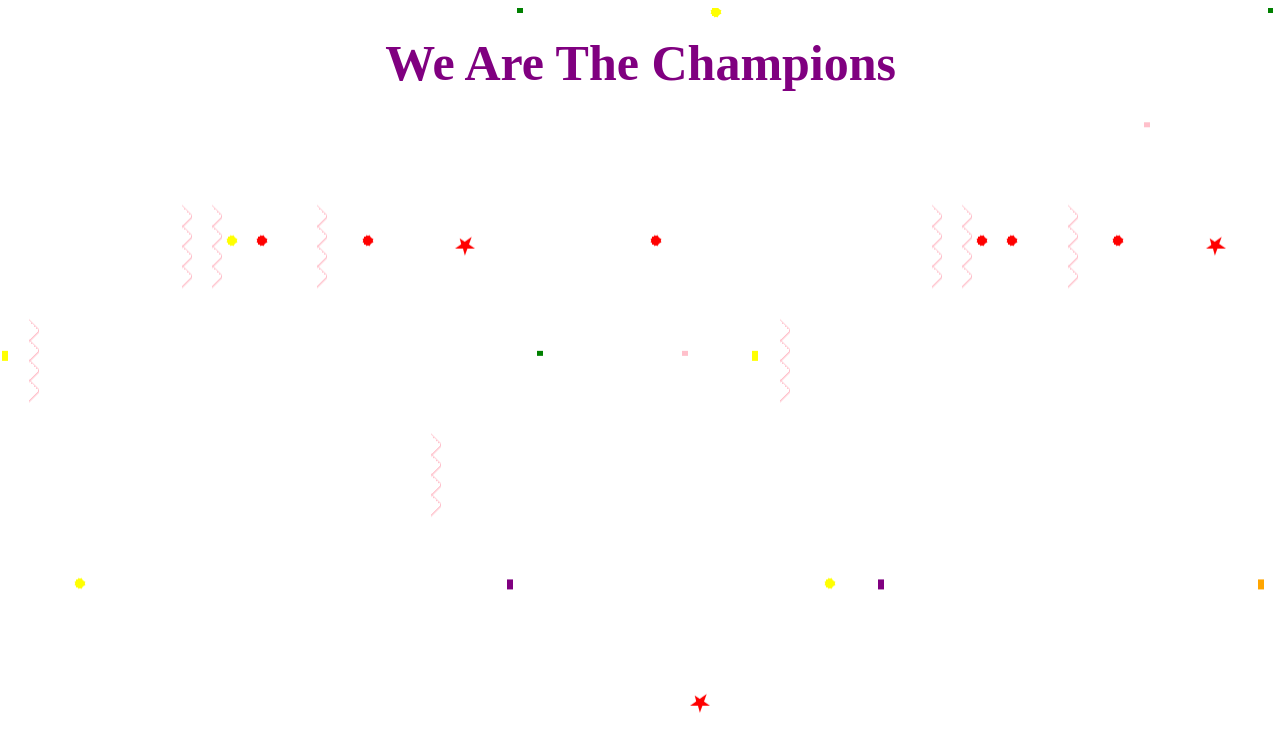
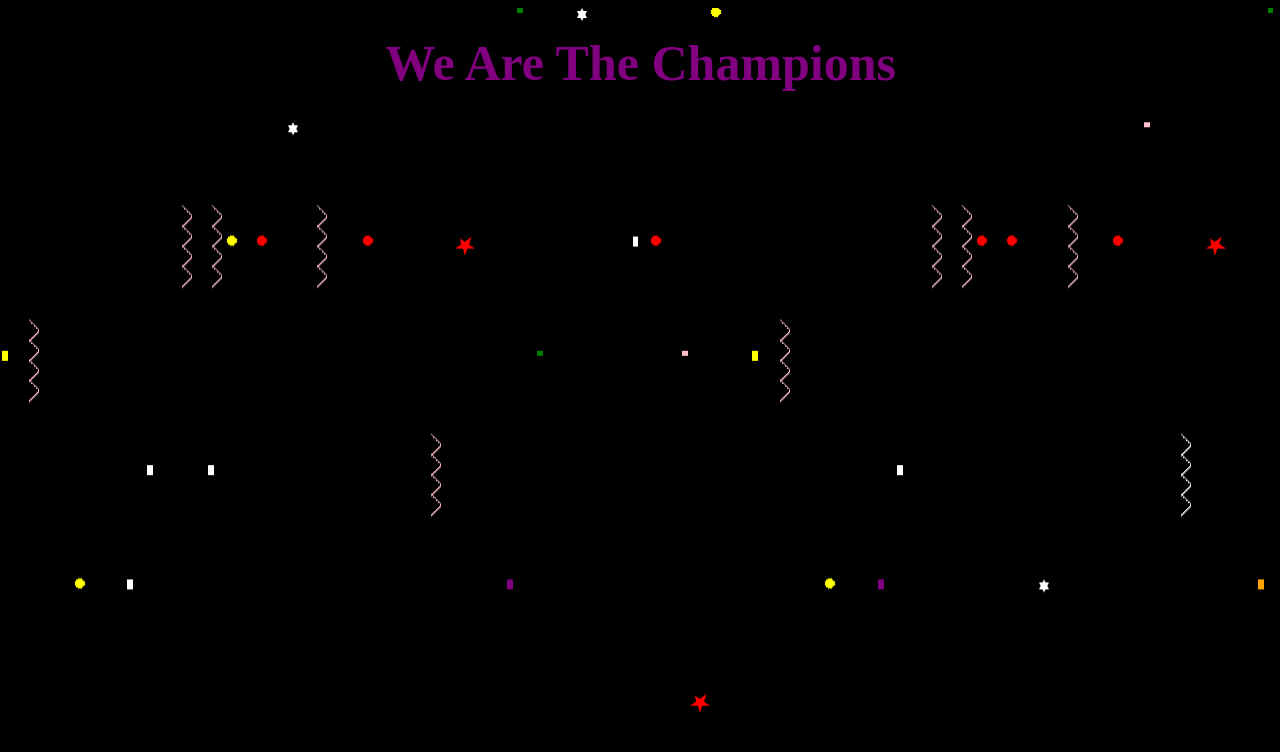
Before and after one commit to Ultraboost09/Calvary-Day-Middle-School-Soccer, a plain HTML site: page Champs.html in a window 1280 px wide. Drawn offline with Linux system fonts and the light colour scheme.

Commit message:
Update Champs.html

```diff
--- a/Champs.html
+++ b/Champs.html
@@ -122,7 +122,7 @@
 <style>
 html,
 body {
-background-image: url("Images\Soccer Images\Champs.jpg");
+background-color: black;
   font-size: 10px; /* Makes 1rem = 10px */
 }
 
```
